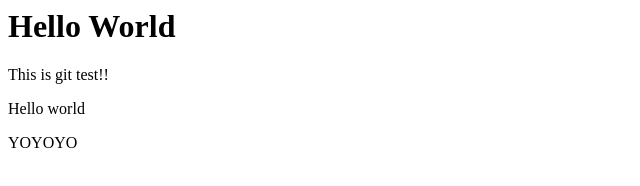
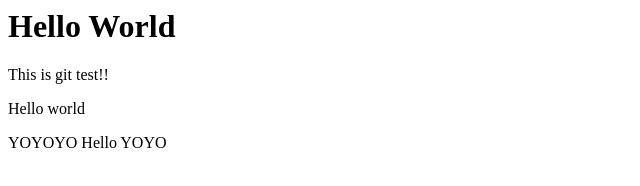
Before and after one commit to outisxxx/git101_test, a plain HTML site: page index.html in a window 1280 px wide. Shown: the full height of the page, 0-640 px from the left. Drawn offline with Linux system fonts and the light colour scheme.

Commit message:
Hello yoyo

```diff
--- a/index.html
+++ b/index.html
@@ -9,4 +9,4 @@
 
 
 
-YOYOYO
+YOYOYO Hello YOYO
```
